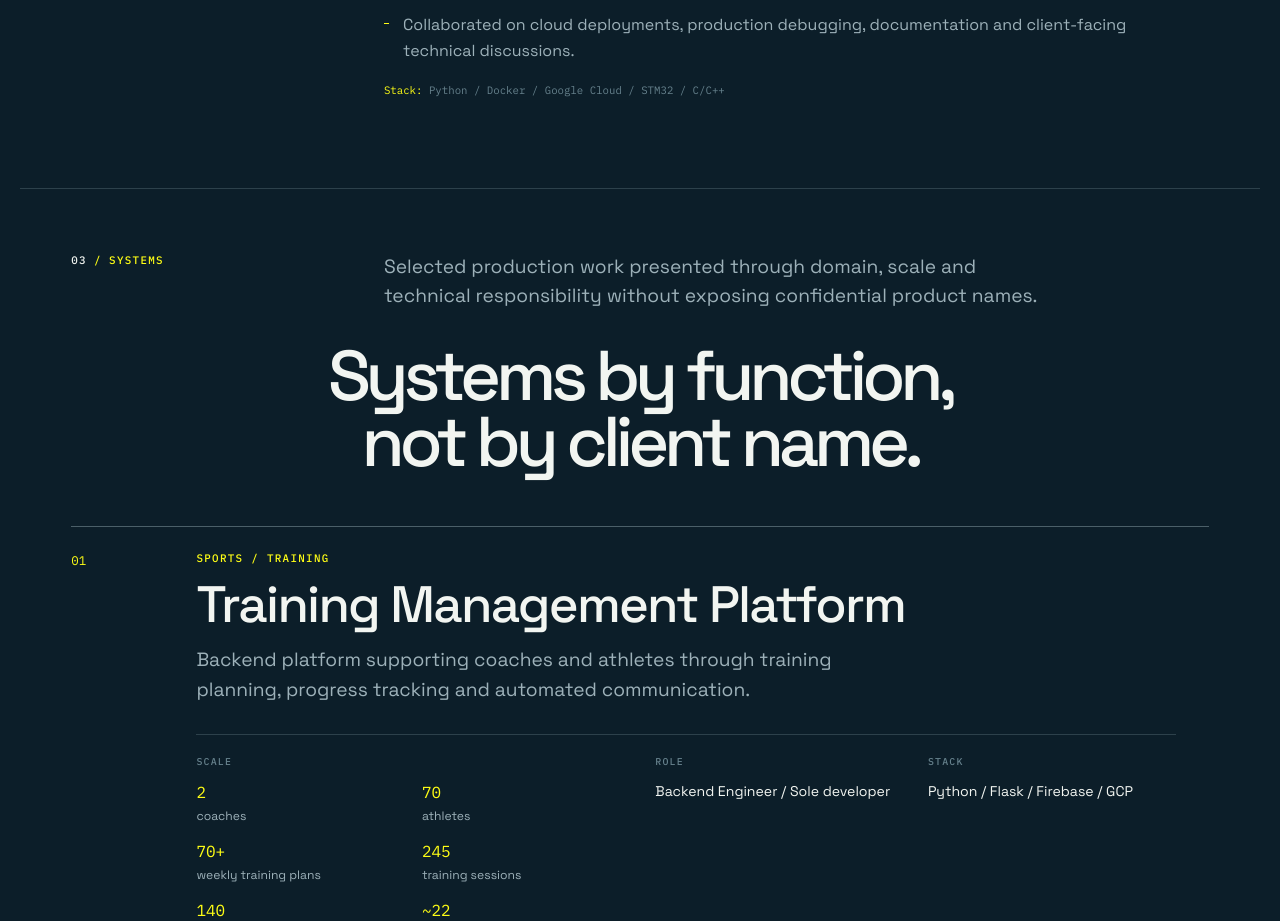
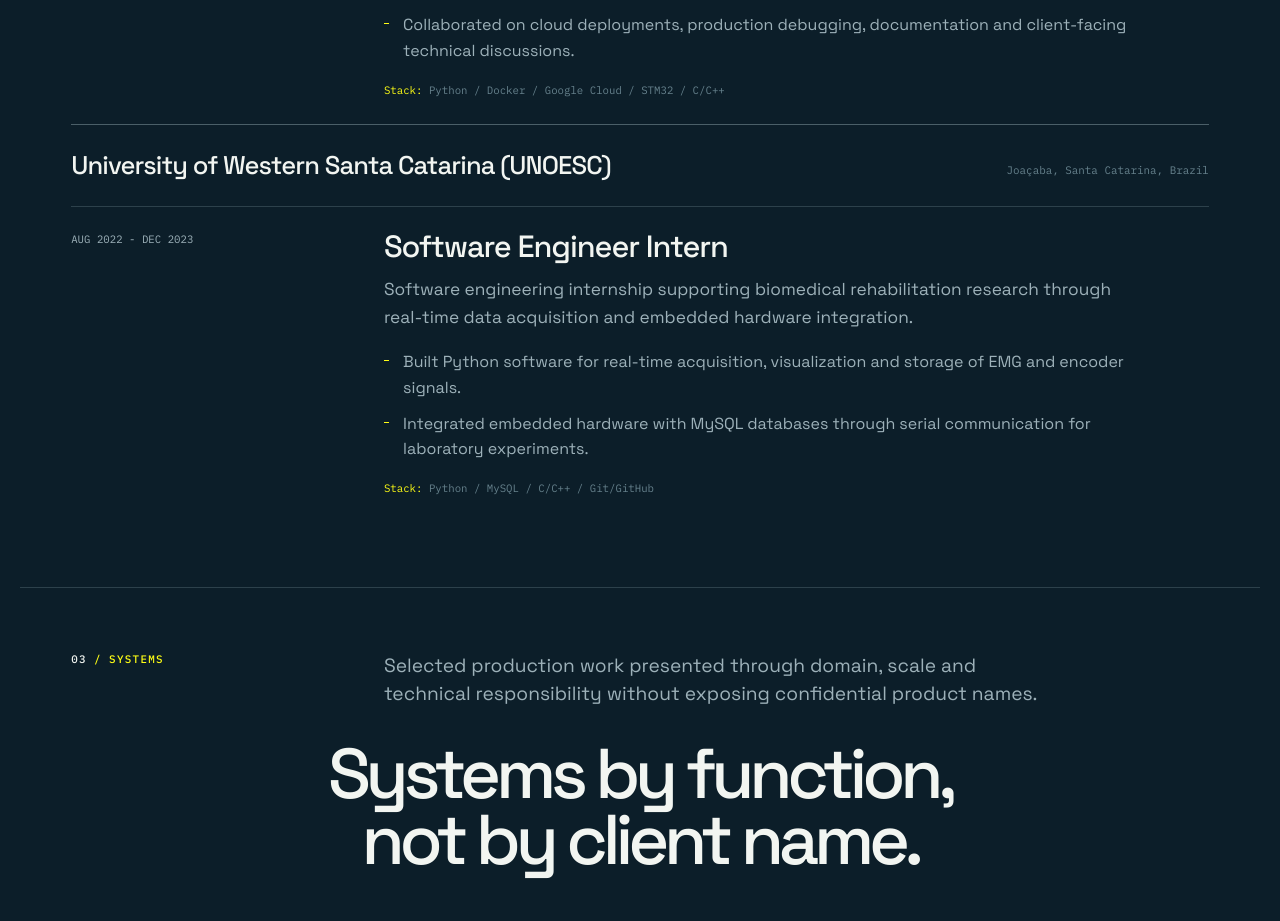
Before and after one commit to Dalpiva/wesleydalpiva, a Next.js app: page / in a window 1280 px wide. Shown: the part 1685-2606 px from the top of the page. Built offline with nearby package versions, Linux system fonts and the light colour scheme.

Commit message:
FEAT: Identifica experiencia

```diff
--- a/constants/experience.ts
+++ b/constants/experience.ts
@@ -57,4 +57,40 @@ export const experience = [
       },
     ],
   },
+  {
+    id: "unoesc",
+    organization: {
+      en: "University of Western Santa Catarina (UNOESC)",
+      "pt-BR": "Universidade do Oeste de Santa Catarina (UNOESC)",
+    },
+    location: {
+      en: "Joaçaba, Santa Catarina, Brazil",
+      "pt-BR": "Joaçaba, Santa Catarina, Brasil",
+    },
+    roles: [
+      {
+        title: {
+          en: "Software Engineer Intern",
+          "pt-BR": "Estagiário de Engenharia de Software",
+        },
+        startDate: "2022-08-01",
+        endDate: "2023-12-31",
+        summary: {
+          en: "Software engineering internship supporting biomedical rehabilitation research through real-time data acquisition and embedded hardware integration.",
+          "pt-BR": "Estágio de engenharia de software apoiando pesquisas de reabilitação biomédica por meio de aquisição de dados em tempo real e integração com hardware embarcado.",
+        },
+        highlights: [
+          {
+            en: "Built Python software for real-time acquisition, visualization and storage of EMG and encoder signals.",
+            "pt-BR": "Desenvolvi software em Python para aquisição, visualização e armazenamento em tempo real de sinais EMG e de encoder.",
+          },
+          {
+            en: "Integrated embedded hardware with MySQL databases through serial communication for laboratory experiments.",
+            "pt-BR": "Integrei hardware embarcado a bancos MySQL por comunicação serial para experimentos de laboratório.",
+          },
+        ],
+        stack: ["Python", "MySQL", "C/C++", "Git/GitHub"],
+      },
+    ],
+  },
 ] as const satisfies readonly ExperienceEntry[]
```
